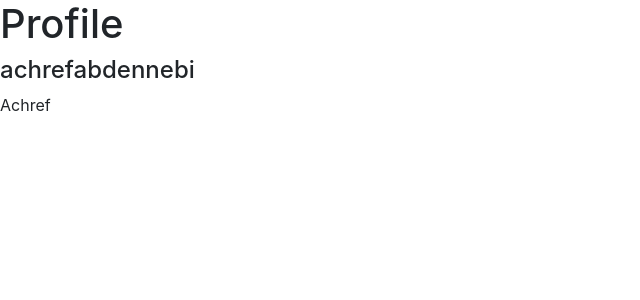
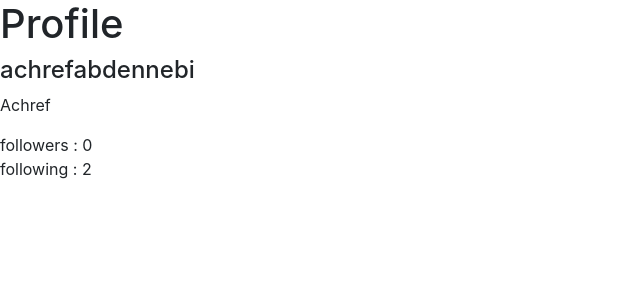
Before and after one commit to achrefabdennebi/network, a Django app: page /profile/1 in a window 1280 px wide. Shown: the part 56-356 px from the top of the page, without its empty margins (0-640 px from the left). Run offline with Django 3.2, Linux system fonts and the light colour scheme; data comes from the database, SQL or seed files in the repository; some libraries are stand-ins or nearby versions.

Commit message:
feat: display user followers/following

```diff
--- a/network/templates/network/profile.html
+++ b/network/templates/network/profile.html
@@ -5,4 +5,12 @@
 <p>
     {{profile.first_name}}
 </p>
+<div>
+    <div>
+        followers : {{followers}}
+    </div>
+    <div>
+        following : {{following}}
+    </div>
+</div>
 {% endblock %}
--- a/network/views.py
+++ b/network/views.py
@@ -67,12 +67,15 @@ def getProfile(request, profile_id):
     print(f"PROFILE ID: {profile_id}")
     try:
         profile = User.objects.get(pk=profile_id)
-        print(profile)
+        following = profile.following.count()
+        followers = profile.followers.count()
     except User.DoesNotExist:
         raise CommandError("Post not saved")
 
     return render(request, "network/profile.html", {
-        "profile": profile
+        "profile": profile,
+        "following": following,
+        "followers" : followers
     })
 
 def logout_view(request):
```
